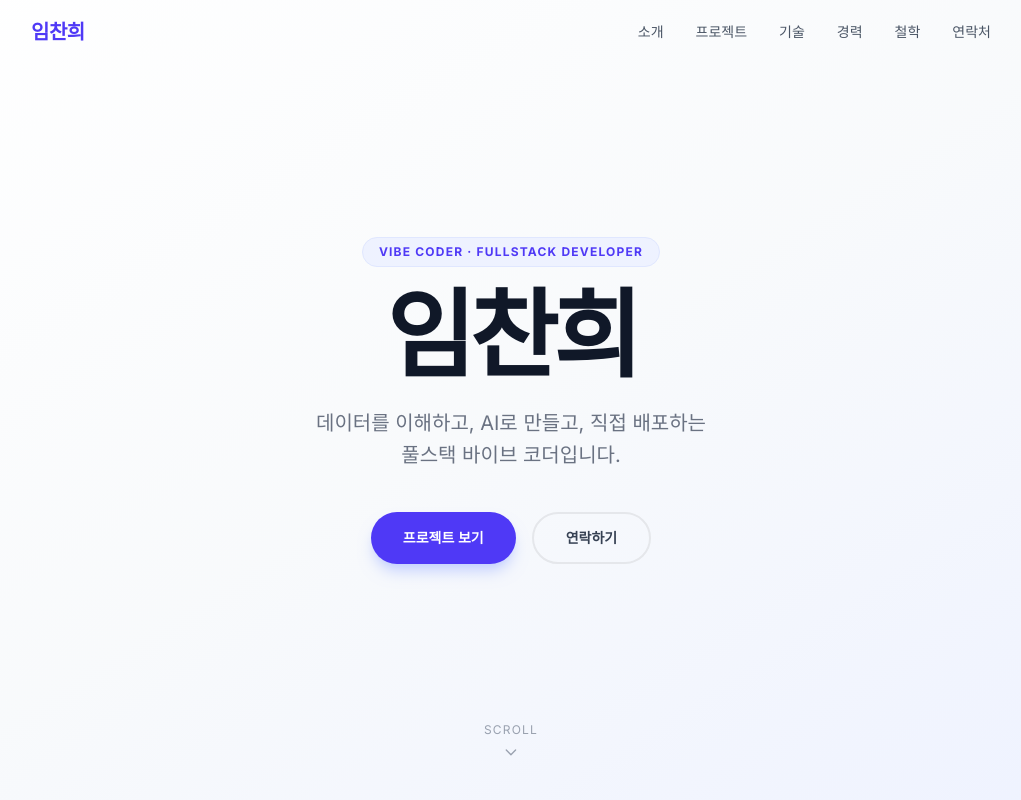
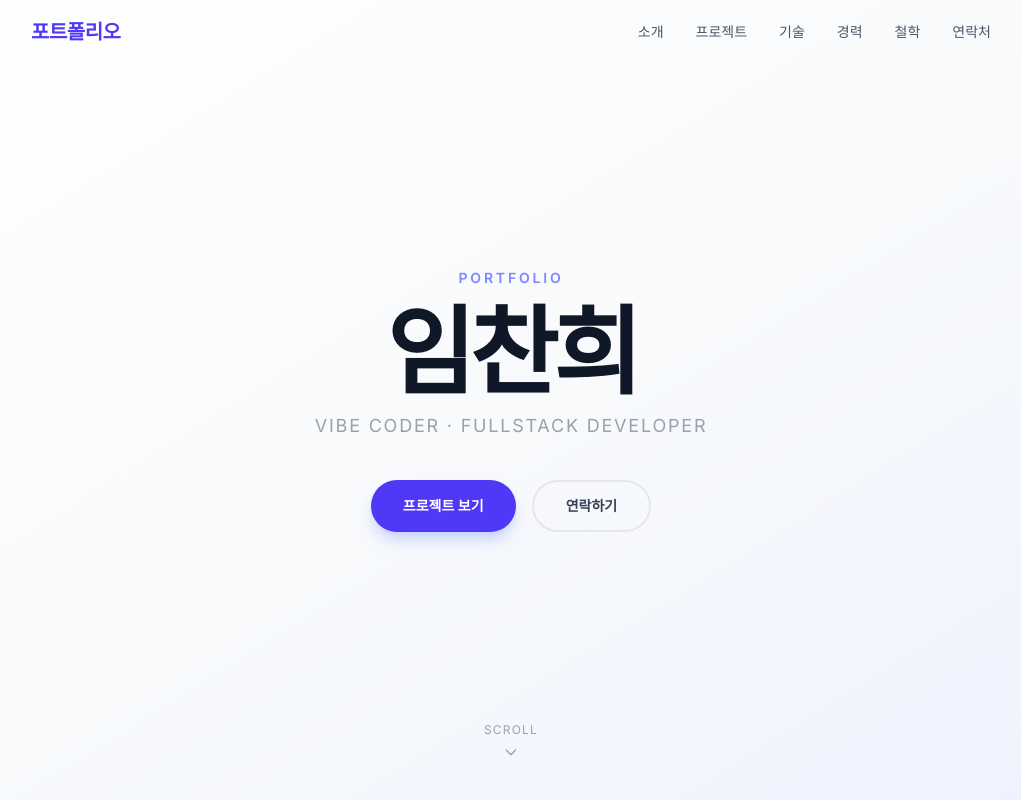
Before and after one commit to chan-hee1102/portfolio, a Next.js app: page / in a window 1280 px wide. Shown: the top 800 px of the page, without its empty margins (129-1150 px from the left). Built offline with nearby package versions, Linux system fonts and the light colour scheme.

Commit message:
style: navbar 로고 → 포트폴리오, hero 레이아웃 Portfolio/임찬희 구조로 변경

```diff
--- a/components/Hero.tsx
+++ b/components/Hero.tsx
@@ -14,23 +14,21 @@ export default function Hero() {
           animate={{ opacity: 1, y: 0 }}
           transition={{ duration: 0.75, ease: "easeOut" }}
         >
-          <motion.span
-            initial={{ opacity: 0, scale: 0.9 }}
-            animate={{ opacity: 1, scale: 1 }}
+          <motion.p
+            initial={{ opacity: 0, y: 8 }}
+            animate={{ opacity: 1, y: 0 }}
             transition={{ delay: 0.1, duration: 0.5 }}
-            className="inline-block mb-5 px-4 py-1.5 text-xs font-bold tracking-widest text-indigo-600 bg-indigo-50 border border-indigo-100 rounded-full uppercase"
+            className="text-sm font-semibold tracking-[0.2em] text-indigo-400 uppercase mb-4"
           >
-            Vibe Coder · Fullstack Developer
-          </motion.span>
+            Portfolio
+          </motion.p>
 
-          <h1 className="text-6xl sm:text-8xl font-extrabold text-gray-900 tracking-tighter mb-6 leading-none">
+          <h1 className="text-6xl sm:text-8xl font-extrabold text-gray-900 tracking-tighter mb-3 leading-none">
             임찬희
           </h1>
 
-          <p className="text-lg sm:text-xl text-gray-500 max-w-2xl mx-auto mb-10 leading-relaxed">
-            데이터를 이해하고, AI로 만들고, 직접 배포하는
-            <br className="hidden sm:block" />
-            풀스택 바이브 코더입니다.
+          <p className="text-base sm:text-lg text-gray-400 tracking-widest uppercase mb-10">
+            Vibe Coder · Fullstack Developer
           </p>
 
           <div className="flex flex-col sm:flex-row gap-4 justify-center">
--- a/components/Navbar.tsx
+++ b/components/Navbar.tsx
@@ -35,7 +35,7 @@ export default function Navbar() {
             href="#"
             className="text-xl font-extrabold text-indigo-600 tracking-tight"
           >
-            임찬희
+            포트폴리오
           </a>
 
           <div className="hidden md:flex items-center gap-8">
```
